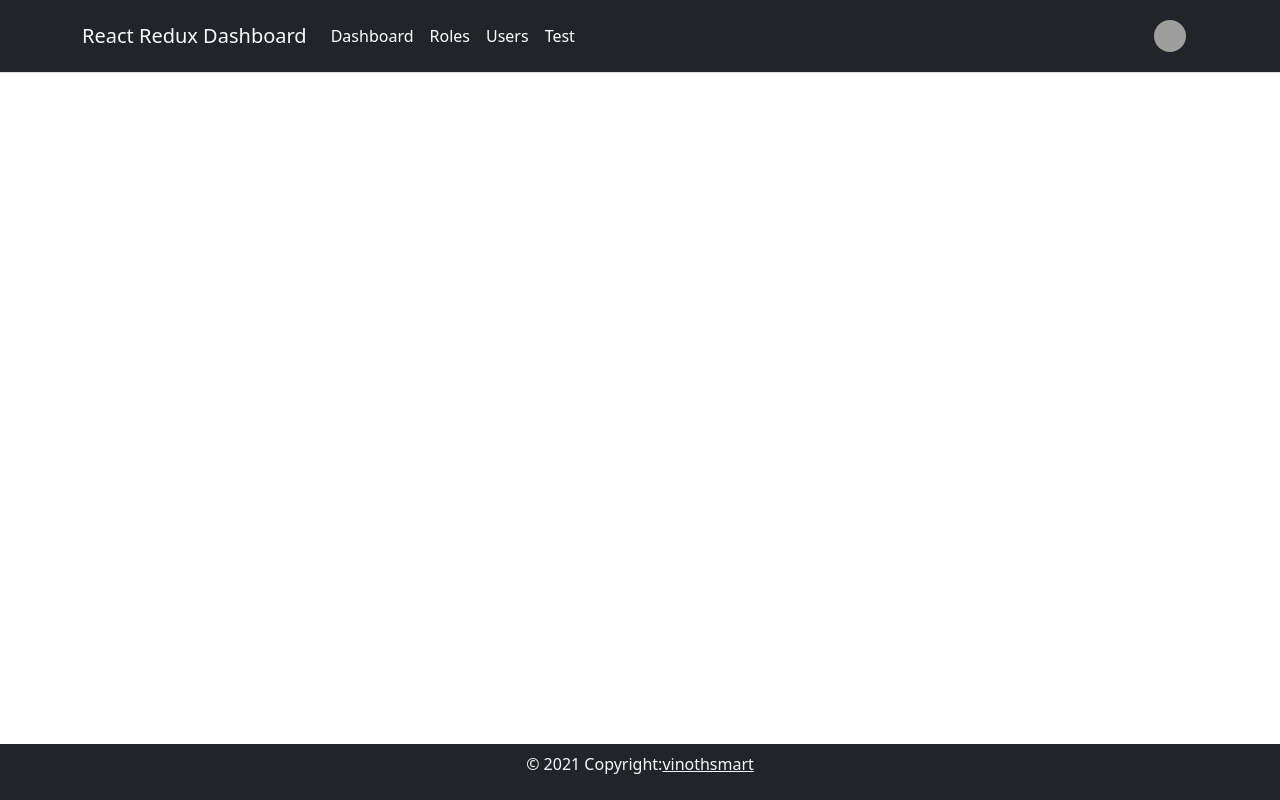
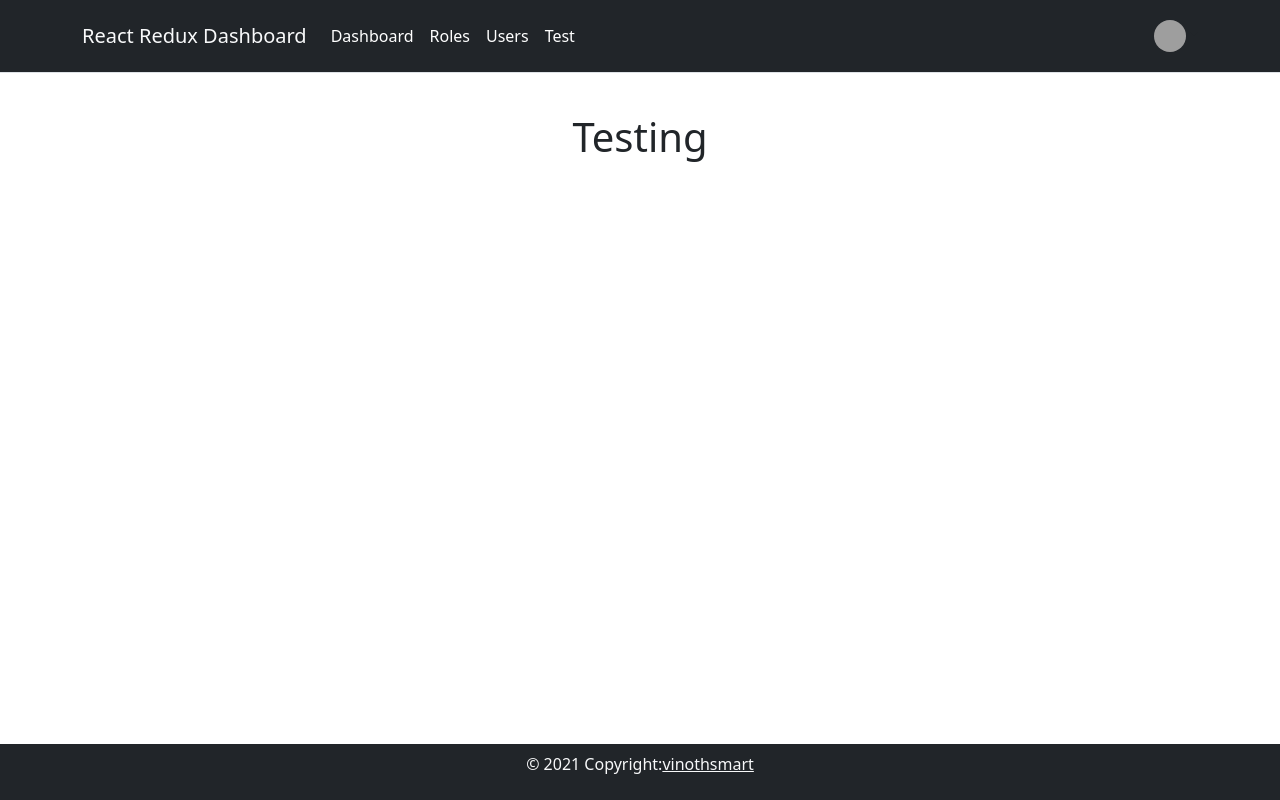
Before and after one commit to vinothsmart/react-redux-dashboard, a React (Create React App) app: page /testing in a window 1280 px wide. Built offline with nearby package versions, Linux system fonts and the light colour scheme; grey boxes are pictures that could not be loaded.

Commit message:
Testing url

```diff
--- a/src/App.js
+++ b/src/App.js
@@ -1,6 +1,7 @@
 import "./styles/App.css";
 import Home from "./components/pages/Home";
 import Test from "./components/pages/Test";
+import Testing from "./components/pages/Testing";
 import Navbar from "./components/elements/Navbar";
 import { BrowserRouter as Router, Route, Switch } from "react-router-dom";
 import Roles from "./components/pages/Roles/Roles";
@@ -13,6 +14,7 @@ function App() {
         <Switch>
           <Route exact path="/" component={Home} />
           <Route exact path="/test" component={Test} />
+          <Route exact path="/testing" component={Testing} />
           <Route exact path="/roles" component={Roles} />
         </Switch>
       </div>
--- /dev/null
+++ b/src/components/pages/Testing.js
@@ -0,0 +1,11 @@
+const Testing = () => {
+  return (
+    <div className="container">
+      <div className="py-4">
+        <h1> Testing </h1>
+      </div>
+    </div>
+  );
+};
+
+export default Testing;
```
